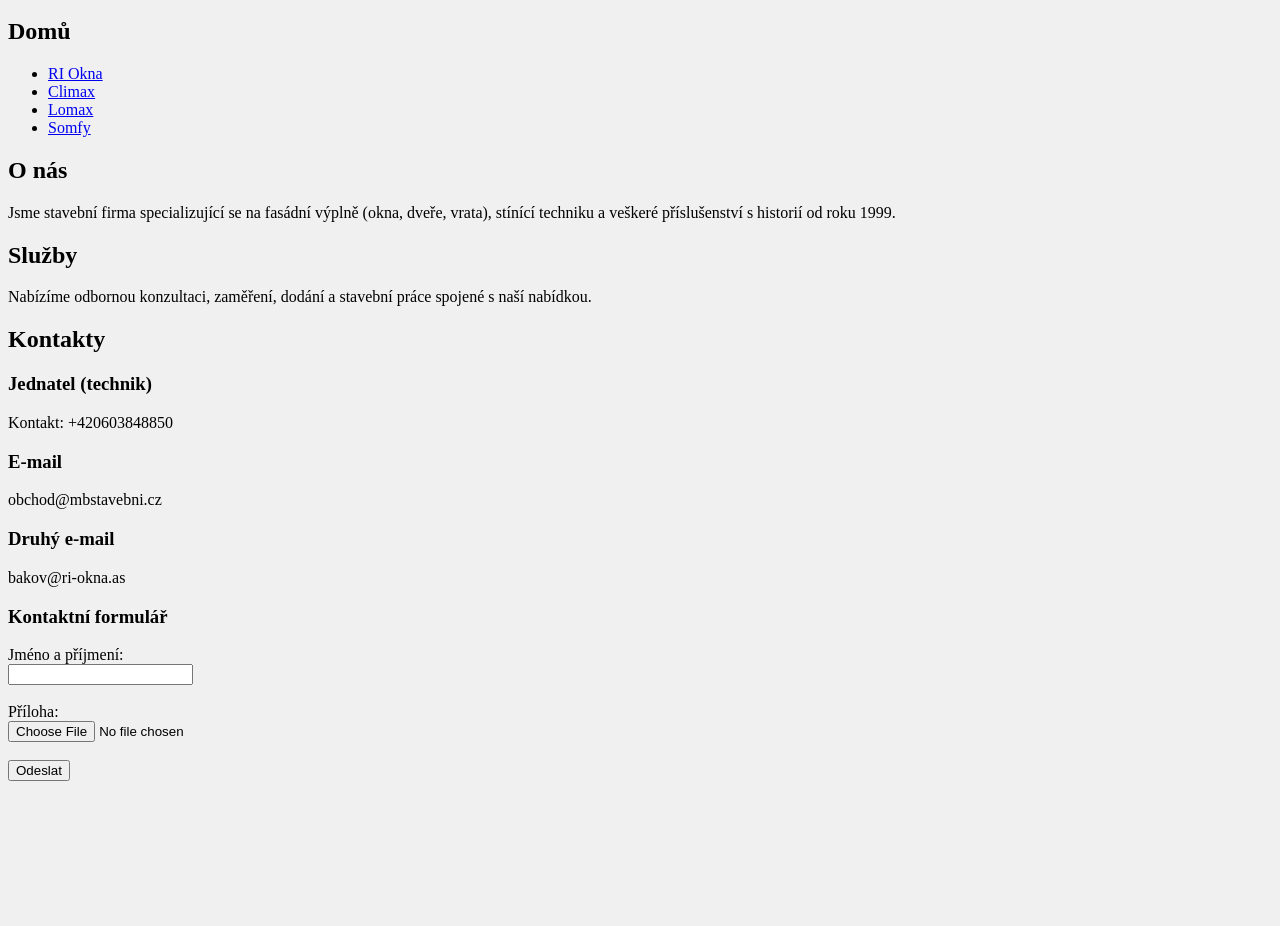
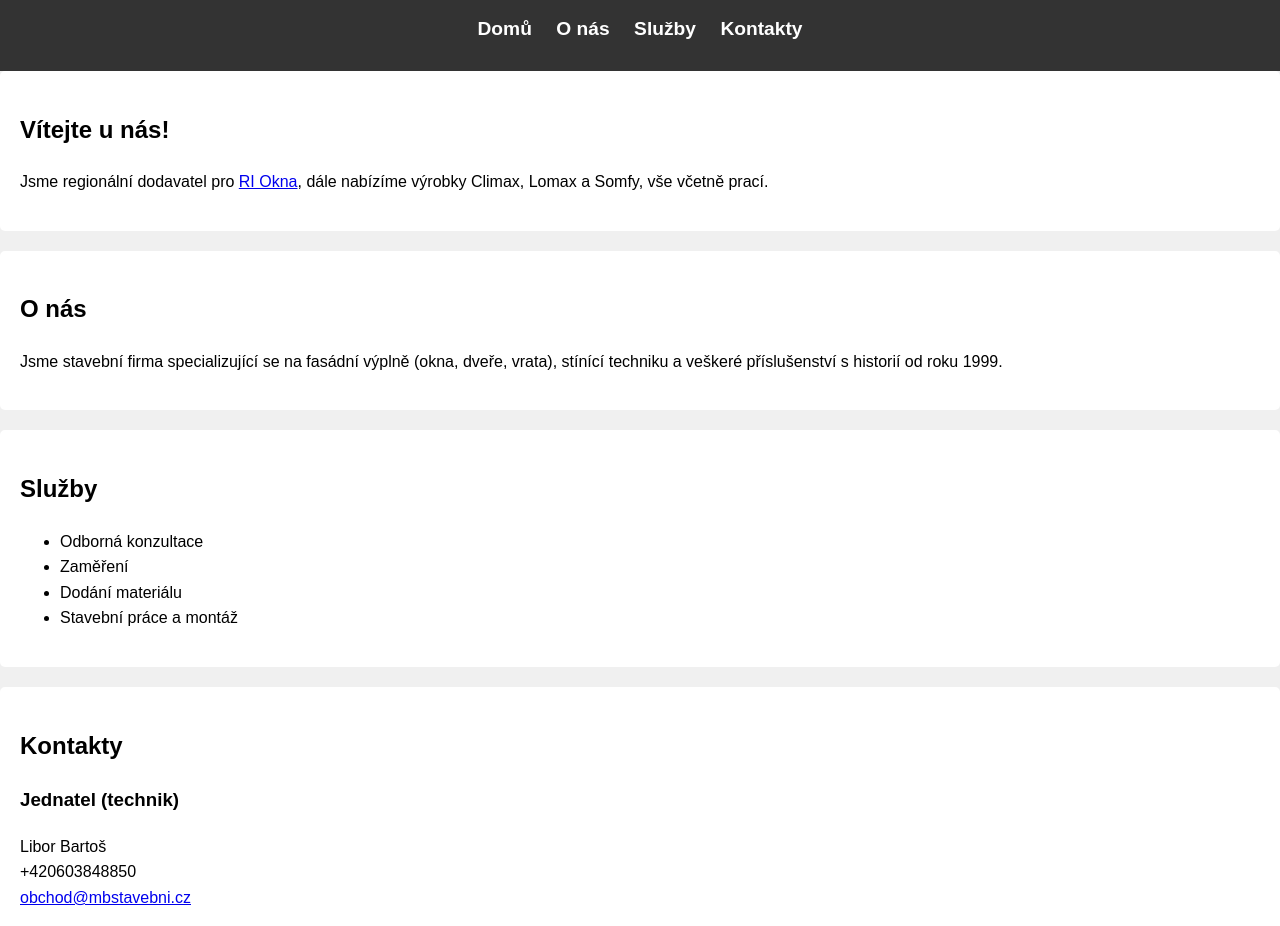
Before and after one commit to MBstavebni/WEB1, a plain HTML site: page index.html in a window 1280 px wide. Shown: the part 90-1016 px from the top of the page. Before the commit the page ends 879 px from the top, so only its background shows below. Drawn offline with Linux system fonts and the light colour scheme.

Commit message:
Update index.html

```diff
--- a/index.html
+++ b/index.html
@@ -1,19 +1,15 @@
 <!DOCTYPE html>
-<html lang="en">
+<html lang="cs">
 <head>
     <meta charset="UTF-8">
     <meta name="viewport" content="width=device-width, initial-scale=1.0">
     <title>M B Stavební spol. s.r.o.</title>
-    <style>
-        /* CSS pro živější pozadí */
-        body {
-            background-color: #f0f0f0; /* světle šedá */
-            /* další styly dle potřeby */
-        }
-    </style>
+    <link rel="stylesheet" href="style.css">
 </head>
 <body>
     <header>
+        <div class="container">
+            <h1><a href="#home">M B Stavební spol. s.r.o.</a></h1>
             <nav>
                 <ul>
                     <li><a href="#home">Domů</a></li>
@@ -22,40 +18,63 @@
                     <li><a href="#contact">Kontakty</a></li>
                 </ul>
             </nav>
+        </div>
     </header>
+
     <section id="home">
-        <h1>Domů</h1>
-        <ul>
-            <li><a href="http://www.ri-okna.cz">RI Okna</a></li>
-            <li><a href="http://www.climax.com">Climax</a></li>
-            <li><a href="http://www.lomax.com">Lomax</a></li>
-            <li><a href="http://www.somfy.com">Somfy</a></li>
-        </ul>
+        <div class="container">
+            <h2>Vítejte u nás!</h2>
+            <p>Jsme regionální dodavatel pro <a href="http://www.ri-okna.cz">RI Okna</a>, dále nabízíme výrobky Climax, Lomax a Somfy, vše včetně prací.</p>
+        </div>
     </section>
+
     <section id="about">
+        <div class="container">
             <h2>O nás</h2>
             <p>Jsme stavební firma specializující se na fasádní výplně (okna, dveře, vrata), stínící techniku a veškeré příslušenství s historií od roku 1999.</p>
+        </div>
     </section>
+
     <section id="services">
+        <div class="container">
             <h2>Služby</h2>
-        <p>Nabízíme odbornou konzultaci, zaměření, dodání a stavební práce spojené s naší nabídkou.</p>
+            <ul>
+                <li>Odborná konzultace</li>
+                <li>Zaměření</li>
+                <li>Dodání materiálu</li>
+                <li>Stavební práce a montáž</li>
+            </ul>
+        </div>
     </section>
+
     <section id="contact">
+        <div class="container">
             <h2>Kontakty</h2>
+            <div class="contact-person">
                 <h3>Jednatel (technik)</h3>
-        <p>Kontakt: +420603848850</p>
-        <h3>E-mail</h3>
-        <p>obchod@mbstavebni.cz</p>
-        <h3>Druhý e-mail</h3>
-        <p>bakov@ri-okna.as</p>
+                <p>Libor Bartoš<br>+420603848850<br><a href="mailto:obchod@mbstavebni.cz">obchod@mbstavebni.cz</a></p>
+            </div>
+            <div class="contact-person">
+                <h3>Reklamace, servis</h3>
+                <p>Aleš Féna<br>+420775773509</p>
+            </div>
+            <div class="contact-form">
                 <h3>Kontaktní formulář</h3>
                 <form action="#" method="post">
                     <label for="fullname">Jméno a příjmení:</label><br>
                     <input type="text" id="fullname" name="fullname" required><br><br>
-            <label for="attachment">Příloha:</label><br>
+                    <label for="attachment">Nahrát přílohu:</label><br>
                     <input type="file" id="attachment" name="attachment"><br><br>
                     <input type="submit" value="Odeslat">
                 </form>
+            </div>
+        </div>
     </section>
+
+    <footer>
+        <div class="container">
+            <p>&copy; 2024 M B Stavební spol. s.r.o. | Vytvořeno s láskou pomocí umělé inteligence</p>
+        </div>
+    </footer>
 </body>
 </html>
```
Lines whose indentation alone changed are shown as unchanged.
